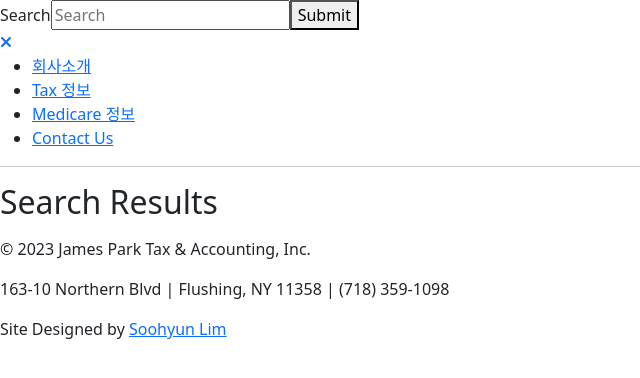
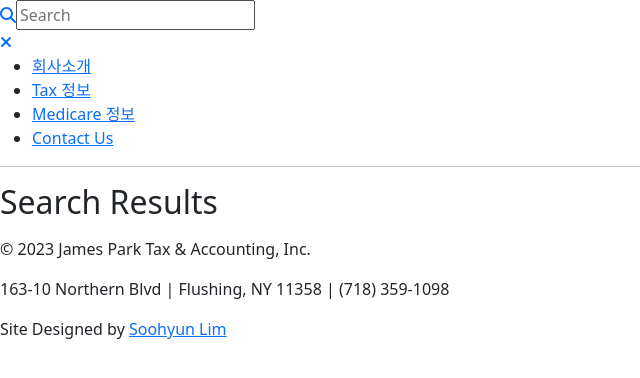
Before and after one commit to nooccarr/james-park-tax, a React (Vite) app: page /search in a window 1280 px wide. Shown: the top 378 px of the page, without its empty margins (0-640 px from the left). Built offline with nearby package versions, Linux system fonts and the light colour scheme.

Commit message:
Integrate search functionality.

```diff
--- a/src/app/components/App.jsx
+++ b/src/app/components/App.jsx
@@ -42,6 +42,8 @@ const Posts = {
 
 const App = () => {
   const [posts, setPosts] = useState({});
+  const [searchPosts, setSearchPosts] = useState({});
+  const [searchQuery, setSearchQuery] = useState('');
 
   useEffect(() => {
     requestPosts();
@@ -55,27 +57,43 @@ const App = () => {
     }
   };
 
+  const handleSearchChange = (e) => {
+    setSearchQuery(e.target.value);
+    handleSearchQueryChange(e.target.value);
+  };
+
+  const handleSearchQueryChange = (query) => {
+    if (query.length) {
+      const filteredPosts = Object.entries(posts).filter(
+        ([slug, { title, description }]) => title.toLowerCase().includes(query.toLowerCase()) || description.toLowerCase().includes(query.toLowerCase())
+      );
+      setSearchPosts(Object.fromEntries(filteredPosts));
+    } else {
+      setSearchPosts({});
+    }
+  };
+
   return (
-    <div>{ console.log(posts)}
+    <div>
       <Routes>
-        <Route path='/search' element={<SearchParams />} />
+        <Route path='/search' element={<SearchParams searchQuery={searchQuery} handleSearchChange={handleSearchChange} />} />
         <Route path='*' element={<Header />} />
       </Routes>
       <Routes>
         <Route path='/' element={<Layout />}>
           <Route index element={<Home />} />
           <Route path='about-us' element={<AboutUs />} />
-          <Route path='tax-info' element={<TaxInfo />}>
+          <Route path='tax-info' element={<TaxInfo category='Tax' />}>
             <Route index element={<PostList posts={posts} category='Tax' />} />
             <Route path=':slug' element={<Post posts={posts} />} />
           </Route>
-          <Route path='medicare-info' element={<MedicareInfo />}>
+          <Route path='medicare-info' element={<MedicareInfo category='Medicare' />}>
             <Route index element={<PostList posts={posts} category='Medicare' />} />
             <Route path=':slug' element={<Post posts={posts} />} />
           </Route>
           <Route path='search' element={<Results />}>
-            <Route index element={<PostList posts={posts} />} />
-            <Route path=':slug' element={<Post posts={posts} />} />
+            <Route index element={<PostList posts={searchPosts} searchQuery={searchQuery} />} />
+            <Route path=':slug' element={<Post posts={searchPosts} />} />
           </Route>
           <Route path='contact-us' element={<ContactUs />} />
           <Route path='*' element={<NoMatch />} />
--- a/src/app/components/MedicareInfo.jsx
+++ b/src/app/components/MedicareInfo.jsx
@@ -1,6 +1,6 @@
 import { Outlet } from 'react-router-dom';
 
-const MedicareInfo = ({ category = 'Medicare' }) => {
+const MedicareInfo = ({ category }) => {
 
   return (
     <div>
--- a/src/app/components/PostList.jsx
+++ b/src/app/components/PostList.jsx
@@ -1,12 +1,12 @@
 import { useEffect, useState } from 'react';
 import { Link } from 'react-router-dom';
 
-const PostList = ({ posts, category }) => {
+const PostList = ({ posts, category, searchQuery }) => {
   const [categoryPosts, setCategoryPosts] = useState({});
 
   useEffect(() => {
     category ? getCategoryPosts() : setCategoryPosts(posts);
-  }, []);
+  }, [posts]);
 
   const getCategoryPosts = () => {
     const filteredPosts = Object.entries(posts).filter(
@@ -17,6 +17,9 @@ const PostList = ({ posts, category }) => {
 
   return (
     <div>
+      {!Object.keys(categoryPosts).length && searchQuery?.length ? (
+        <h2>Sorry, no results matched your search terms</h2>
+      ) : (
         <ul>
           {Object.entries(categoryPosts).map(([slug, { path, title }]) => (
             <li key={slug}>
@@ -26,6 +29,7 @@ const PostList = ({ posts, category }) => {
             </li>
           ))}
         </ul>
+      )}
     </div>
   );
 };
--- a/src/app/components/Results.jsx
+++ b/src/app/components/Results.jsx
@@ -1,6 +1,6 @@
 import { Outlet } from 'react-router-dom';
 
-const TaxInfo = ({ posts }) => {
+const Results = () => {
   return (
     <div>
       <div>
@@ -13,4 +13,4 @@ const TaxInfo = ({ posts }) => {
   );
 };
 
-export default TaxInfo;
+export default Results;
--- a/src/app/components/SearchParams.jsx
+++ b/src/app/components/SearchParams.jsx
@@ -1,33 +1,27 @@
 import { useState } from 'react';
 import { Link } from 'react-router-dom';
 import { FontAwesomeIcon } from '@fortawesome/react-fontawesome';
-import { faXmark } from '@fortawesome/free-solid-svg-icons';
+import { faMagnifyingGlass, faXmark } from '@fortawesome/free-solid-svg-icons';
 
-const SearchParams = () => {
-  const [requestParams, setRequestParams] = useState({
-    search: ''
-  });
+const SearchParams = ({ searchQuery, handleSearchChange }) => {
 
-  const handleSubmit = (e) => {
-    e.preventDefault();
-    const formData = new FormData(e.target);
-    const data = {
-      search: formData.get('search') ?? ''
-    };
-    setRequestParams(data);
-
-    console.log('Search request!');
-  };
 
   return (
     <div>
-      <form onSubmit={handleSubmit}>
+      <form>
         <label htmlFor="search">
-          Search
-          <input id="search" name="search" placeholder="Search" />
+          <Link to='/search'>
+            <FontAwesomeIcon icon={faMagnifyingGlass} />
+          </Link>
+          <input
+            id="search"
+            name="search"
+            placeholder="Search"
+            autoComplete='off'
+            value={searchQuery}
+            onChange={handleSearchChange}
+          />
         </label>
-
-        <button>Submit</button>
       </form>
       <div>
         <Link to='/'>
--- a/src/app/components/TaxInfo.jsx
+++ b/src/app/components/TaxInfo.jsx
@@ -1,6 +1,6 @@
 import { Outlet } from 'react-router-dom';
 
-const TaxInfo = ({ category = 'Tax' }) => {
+const TaxInfo = ({ category }) => {
   return (
     <div>
       <div>
```
Lines whose indentation alone changed are shown as unchanged.
